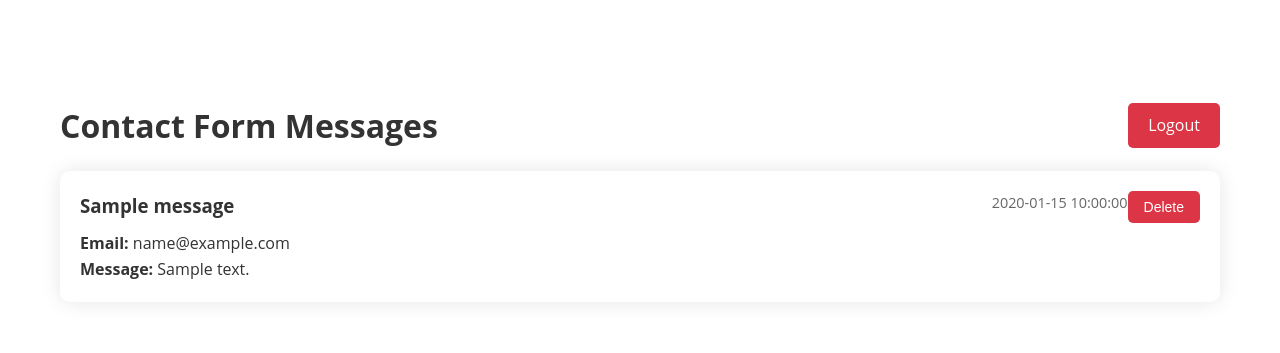
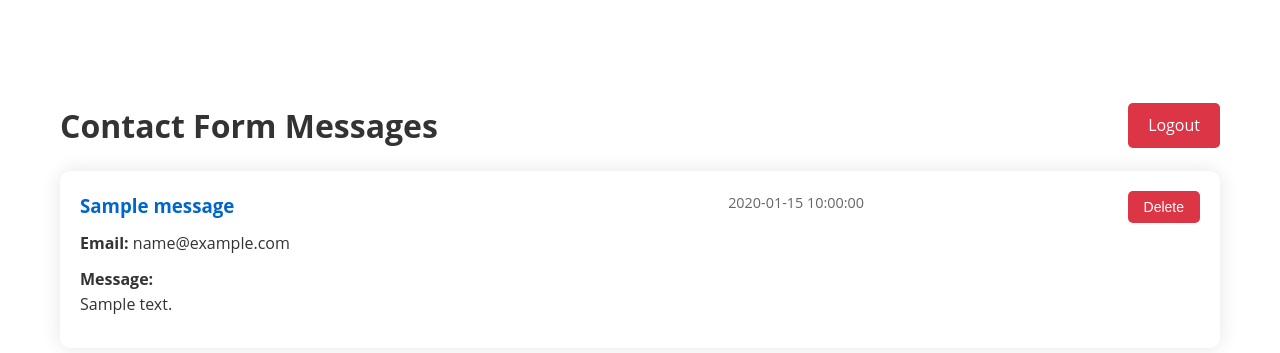
Before and after one commit to Carlin5/UN-ICT, a PHP site: page /admin/index.php in a window 1280 px wide. Shown: the top 353 px of the page. Run offline with PHP 8.4, Linux system fonts and the light colour scheme; a user stored in the database is signed in; tables that the repository leaves empty hold one stand-in row (values such as "Sample post").

Commit message:
Fixed various issues: - Improved database connection handling - Enhanced email sending reliability - Fixed logout redirection - Improved message display in admin panel - Added input validation

```diff
--- a/admin/index.php
+++ b/admin/index.php
@@ -87,22 +87,37 @@ try {
 
         .message-content {
             flex: 1;
+            max-width: 70%;
         }
 
         .message-header {
             display: flex;
             justify-content: space-between;
             margin-bottom: 10px;
+            align-items: flex-start;
+        }
+
+        .message-header h3 {
+            margin: 0;
+            color: var(--primary-color);
         }
 
         .message-date {
             color: #666;
             font-size: 0.9em;
+            white-space: nowrap;
         }
 
         .message-actions {
             display: flex;
             gap: 10px;
+            margin-left: 20px;
+        }
+
+        .message-text {
+            white-space: pre-wrap;
+            word-wrap: break-word;
+            margin: 10px 0;
         }
 
         .btn {
@@ -173,7 +188,7 @@ try {
                                 <span class="message-date"><?php echo date('Y-m-d H:i:s', strtotime($message['date'])); ?></span>
                             </div>
                             <p><strong>Email:</strong> <?php echo htmlspecialchars($message['email']); ?></p>
-                            <p><strong>Message:</strong> <?php echo nl2br(htmlspecialchars($message['message'])); ?></p>
+                            <div class="message-text"><strong>Message:</strong><br><?php echo nl2br(htmlspecialchars($message['message'])); ?></div>
                         </div>
                         <div class="message-actions">
                             <?php if (!$message['is_read']): ?>
--- a/admin/logout.php
+++ b/admin/logout.php
@@ -1,6 +1,6 @@
 <?php
 session_start();
 session_destroy();
-header('Location: index.php');
+header('Location: login.php');
 exit;
 ?>
--- a/config/database.php
+++ b/config/database.php
@@ -5,9 +5,18 @@ $username = 'root';
 $password = '';
 
 try {
-    $conn = new PDO("mysql:host=$host;dbname=$dbname", $username, $password);
-    $conn->setAttribute(PDO::ATTR_ERRMODE, PDO::ERRMODE_EXCEPTION);
+    $conn = new PDO(
+        "mysql:host=$host;dbname=$dbname;charset=utf8mb4",
+        $username,
+        $password,
+        array(
+            PDO::ATTR_ERRMODE => PDO::ERRMODE_EXCEPTION,
+            PDO::ATTR_DEFAULT_FETCH_MODE => PDO::FETCH_ASSOC,
+            PDO::ATTR_EMULATE_PREPARES => false
+        )
+    );
 } catch(PDOException $e) {
-    die("Connection failed: " . $e->getMessage());
+    error_log("Database connection failed: " . $e->getMessage());
+    die("Connection failed. Please try again later.");
 }
 ?>
```
Also changed, not shown: process_contact.php (+16 -5 lines).
